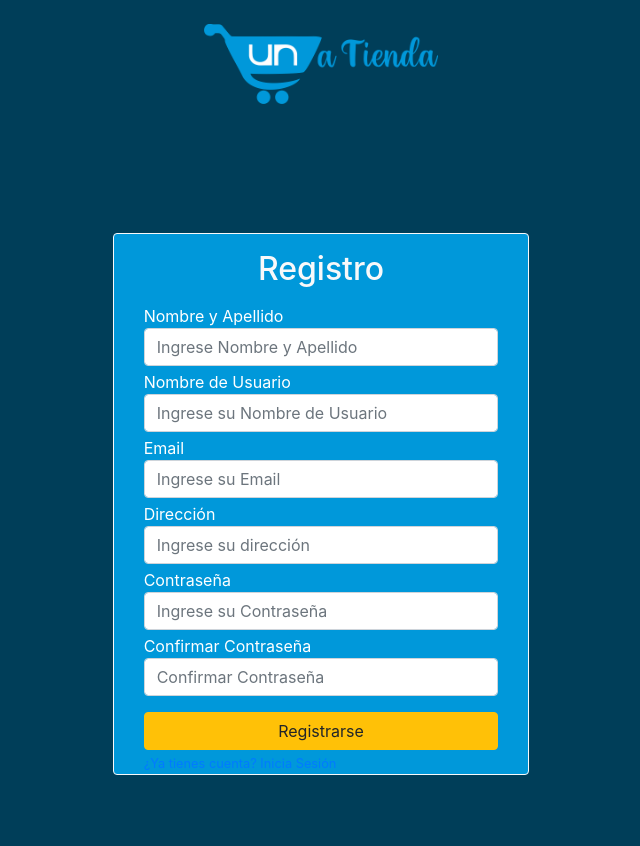
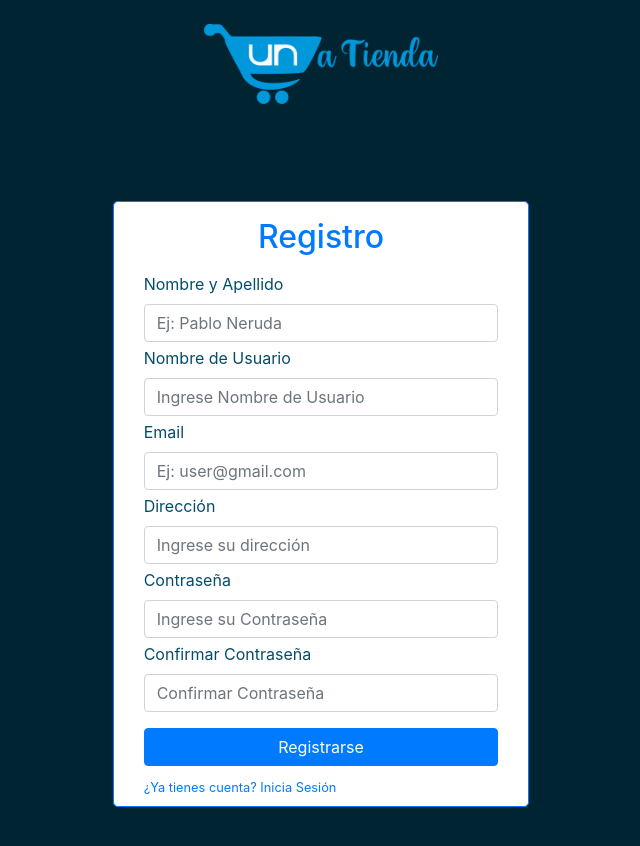
Before and after one commit to UNa-Tienda/frontend, a Vue app: page /register in a window 1280 px wide. Shown: the top 846 px of the page, without its empty margins (319-959 px from the left). Built offline with nearby package versions, Linux system fonts and the light colour scheme.

Commit message:
cambios en formulario de registro

```diff
--- a/src/views/Register.vue
+++ b/src/views/Register.vue
@@ -3,13 +3,13 @@
     <div class="row">
       <div class="col-12">
         <br />
-        <img src="../assets/logo.png" alt="Logo" />
+        <img class="logoregister" src="../assets/logo.png" alt="Logo" />
         <div id="signUp" class="signUp">
           <form
             @submit="signUp"
-            class="register col-xs-12 col-sm-8 col-md-6 col-lg-4 border border-light rounded form-inline"
+            class="register col-xs-12 col-sm-8 col-md-6 col-lg-4 border border-primary rounded-lg"
           >
-            <h2 class="col-12 text-center text-light mt-3 mb-3">Registro</h2>
+            <h2 class="col-12 text-center text-primary mt-3 mb-3">Registro</h2>
 
             <div class="form-group col-12 mb-1">
               <label class="custom-label" for="names">Nombre y Apellido</label>
@@ -17,7 +17,7 @@
                 id="names"
                 class="form-control col-12"
                 type="text"
-                placeholder="Ingrese Nombre y Apellido"
+                placeholder="Ej: Pablo Neruda"
                 v-model="names"
                 required
               />
@@ -31,7 +31,7 @@
                 id="username"
                 class="form-control col-12"
                 type="text"
-                placeholder="Ingrese su Nombre de Usuario"
+                placeholder="Ingrese Nombre de Usuario"
                 v-model="username"
                 required
               />
@@ -43,7 +43,7 @@
                 id="email"
                 class="form-control col-12"
                 type="email"
-                placeholder="Ingrese su Email"
+                placeholder="Ej: user@gmail.com"
                 v-model="email"
                 required
               />
@@ -89,14 +89,14 @@
             </div>
 
             <div class="col-12">
-              <button class="btn btn-warning col-12" type="submit">
+              <button class="btn btn-primary col-12 mb-2" type="submit">
                 Registrarse
               </button>
             </div>
-            <div class="col-12">
+            <div class="col-12 mb-2">
               <span class="linklogin">
                 <small>
-                  <router-link :to="{ name: 'login' }"
+                  <router-link :to="{ name: 'iniciar_sesion' }"
                     >&iquest;Ya tienes cuenta? Inicia Sesi&oacute;n</router-link
                   >
                 </small>
@@ -115,7 +115,7 @@ export default {};
 
 <style>
 .container-register {
-  background: #003e59;
+  background: #012433;
 }
 .signUp {
   display: flex;
@@ -124,10 +124,10 @@ export default {};
   min-height: 100vh;
 }
 .register {
-  background: #0098da;
-  color: white;
+  background: white;
+  color: #054c6b;
 }
-img {
+.logoregister {
   height: 80px;
   display: block;
   margin-left: auto;
```
